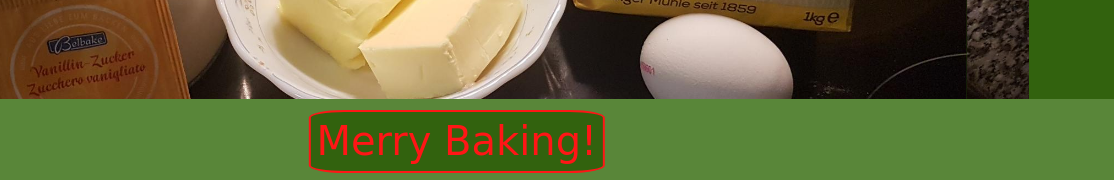
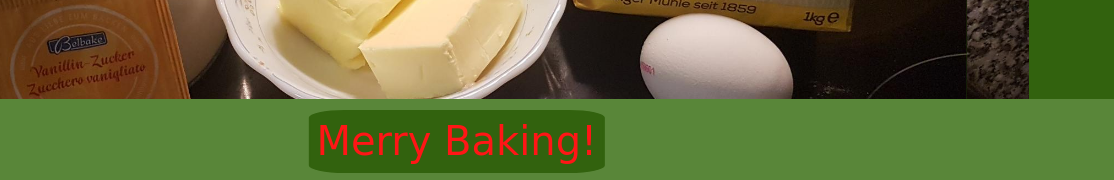
Before and after one commit to nuweramohammad/RecipePageBLJ2020NuMoh, a plain HTML site: page Recipe.html in a window 1280 px wide. Shown: the part 596-776 px from the top of the page, 166-1280 px from the left. Drawn offline with nearby package versions, Linux system fonts and the light colour scheme.

Commit message:
Update Recipe.css

```diff
--- a/Recipe.css
+++ b/Recipe.css
@@ -69,6 +69,7 @@ body {
   border-radius: 12%;
   border: 2px solid #ff1616;
   align-self: center;
+  border-color: #32620e;
 }
 
 /* footer */
```
